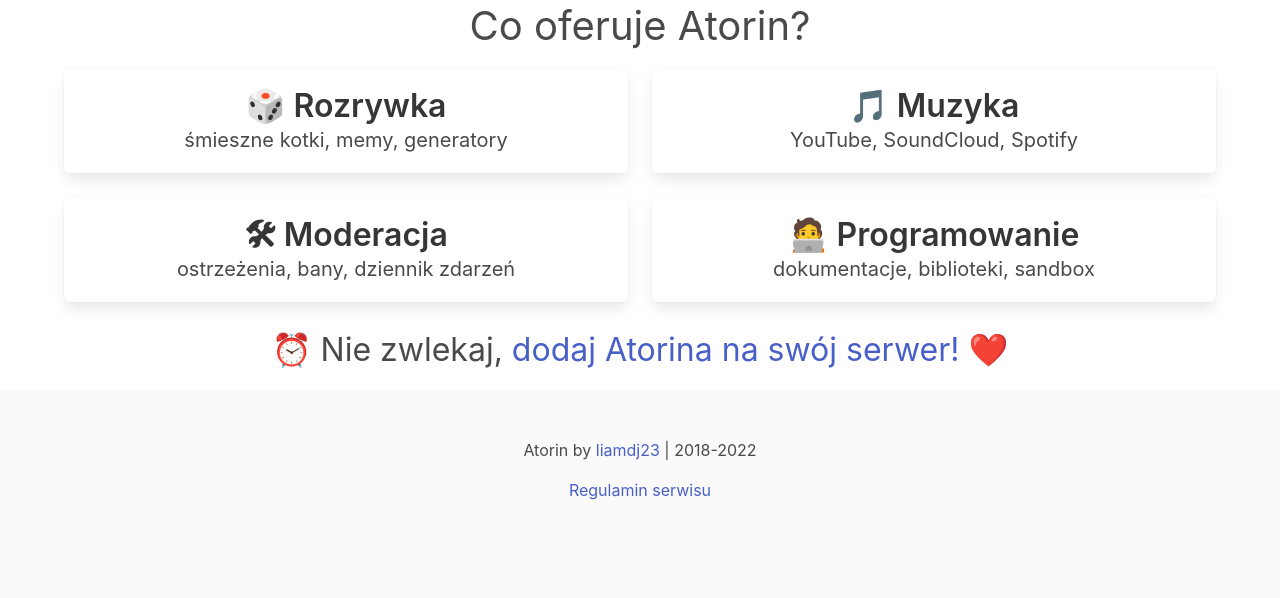
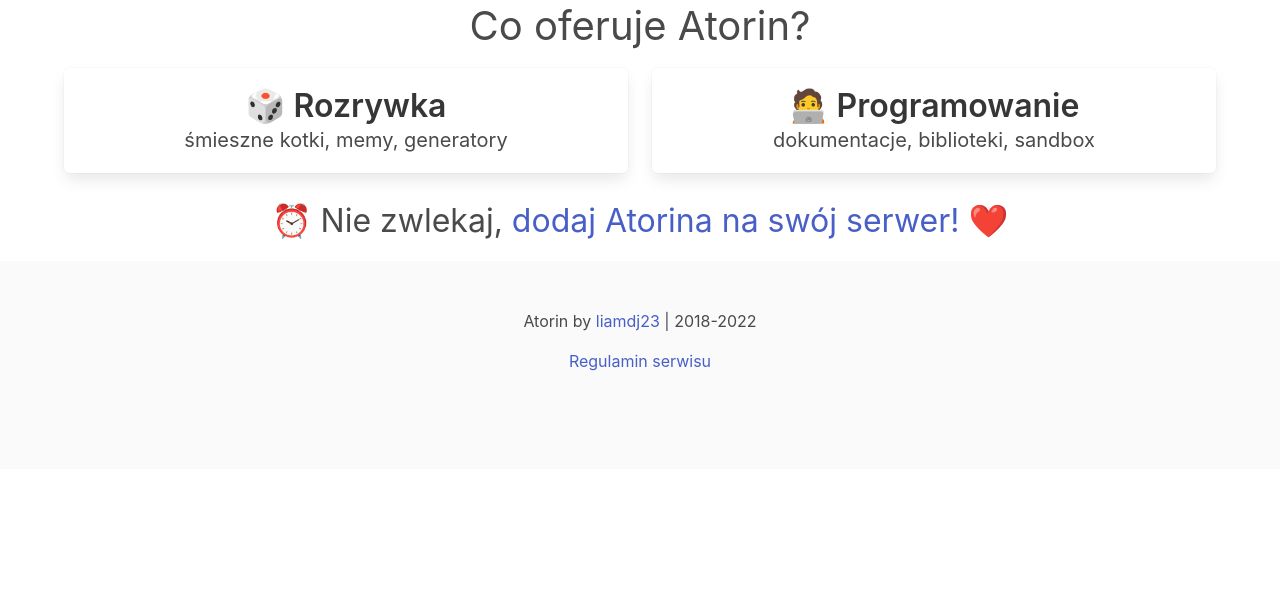
Before and after one commit to liamdj23/Atorin, a Python web app: template atorin/dashboard/templates/home.html in a window 1280 px wide. Shown: the part 435-1033 px from the top of the page. After the commit the page ends 806 px from the top, so only its background shows below. Run offline with Jinja, Linux system fonts and the light colour scheme; the template is opened without the code that fills it, so the values that code supplies are empty; some libraries are stand-ins or nearby versions.

Commit message:
🍻 Updated home page

```diff
--- a/atorin/dashboard/templates/home.html
+++ b/atorin/dashboard/templates/home.html
@@ -11,20 +11,6 @@
     </div>
     <div class="tile is-parent">
       <article class="tile is-child box">
-        <p class="title">🎵 Muzyka</p>
-        <p class="subtitle">YouTube, SoundCloud, Spotify</p>
-      </article>
-    </div>
-  </div>
-  <div class="tile is-ancestor">
-    <div class="tile is-parent">
-      <article class="tile is-child box">
-        <p class="title">🛠 Moderacja</p>
-        <p class="subtitle">ostrzeżenia, bany, dziennik zdarzeń</a></p>
-      </article>
-    </div>
-    <div class="tile is-parent">
-      <article class="tile is-child box">
         <p class="title">🧑‍💻 Programowanie</p>
         <p class="subtitle">dokumentacje, biblioteki, sandbox</p>
       </article>
```
Also changed, not shown: 1 other file.
